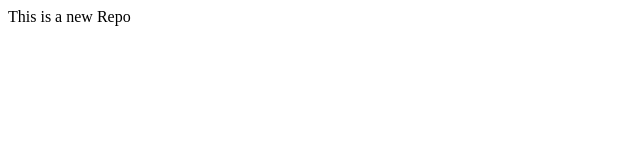
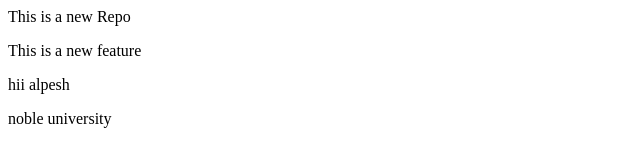
Before and after one commit to Ap8822/localrepo, a plain HTML site: page index.html in a window 1280 px wide. Shown: the whole page, without its empty margins (0-640 px from the left). Drawn offline with Linux system fonts and the light colour scheme.

Commit message:
add new paragraph

```diff
--- a/index.html
+++ b/index.html
@@ -1 +1,4 @@
 <P>This is a new Repo</P>
+<p>This is a new feature</p>
+<p>hii alpesh</p>
+<p>noble university</p>
```
